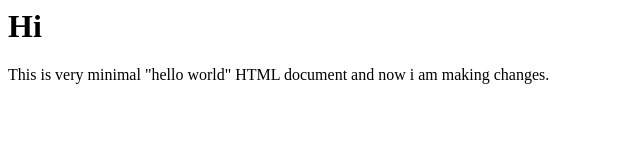
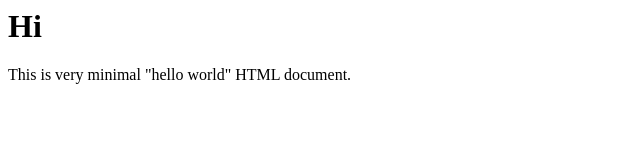
Before and after one commit to shivanisingh06/Appandroid, a plain HTML site: page index.html in a window 1280 px wide. Shown: the whole page, without its empty margins (0-640 px from the left). Drawn offline with Linux system fonts and the light colour scheme.

Commit message:
Revert "I added some extra stuff"
This reverts commit 33e8324416bc7c777c7d7d9d82f61786635d2532.

```diff
--- a/index.html
+++ b/index.html
@@ -7,6 +7,6 @@
    </HEAD>
 <BODY>
    <H1>Hi</H1>
-   <P>This is very minimal "hello world" HTML document and now i am making changes.</P>
+   <P>This is very minimal "hello world" HTML document.</P>
 </BODY>
 </HTML>
```
